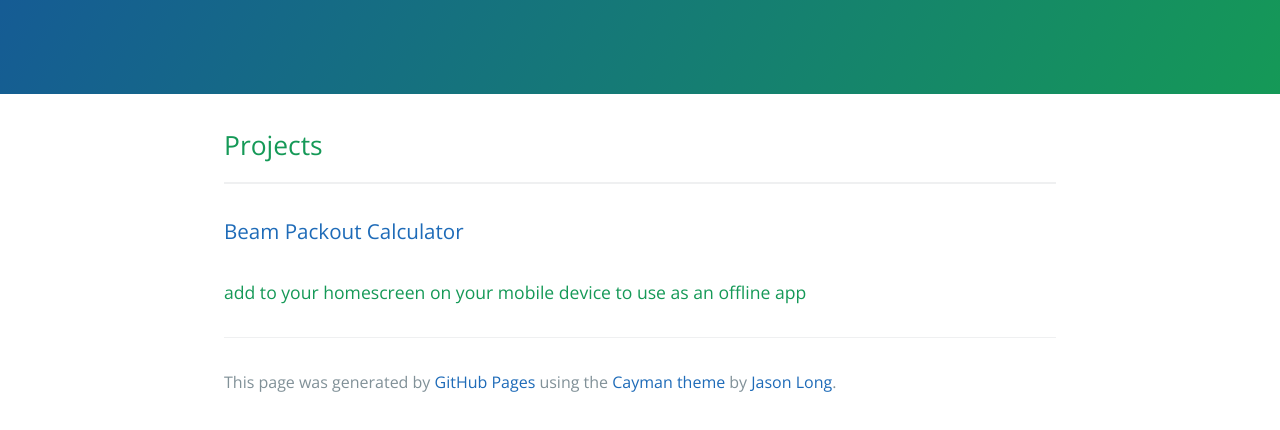
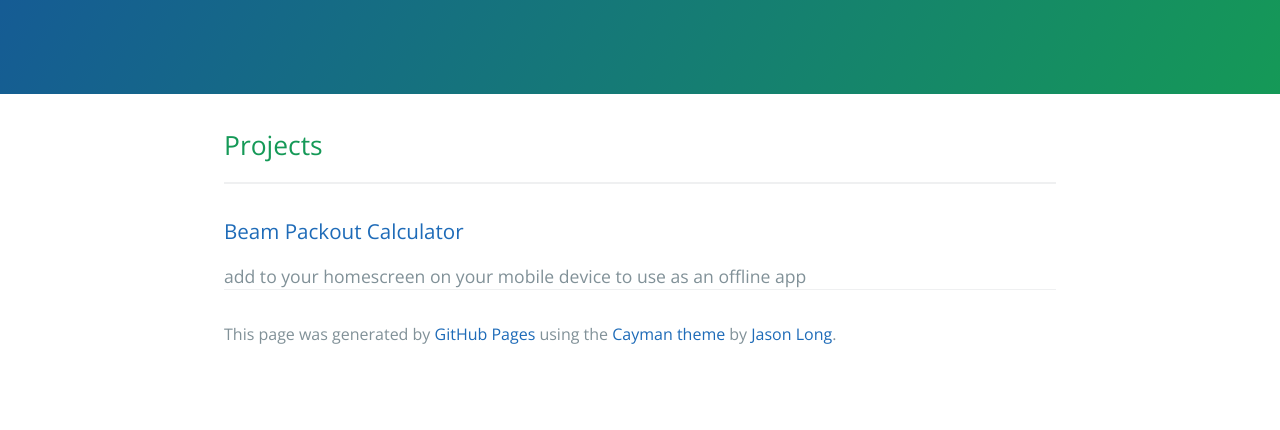
Before and after one commit to BlindLemonLipschitz/BlindLemonLipschitz.github.io, a plain HTML site: page index.html in a window 1280 px wide. Shown: the part 176-606 px from the top of the page. Drawn offline with nearby package versions, Linux system fonts and the light colour scheme.

Commit message:
Update index.html

```diff
--- a/index.html
+++ b/index.html
@@ -24,7 +24,7 @@
 <h3>
 <a id="beam-packout-calculator" class="anchor" href="#beam-packout-calculator" aria-hidden="true"><span class="octicon octicon-link"></span></a><a href="beam-js">Beam Packout Calculator</a>
 </h3>
-<h4>add to your homescreen on your mobile device to use as an offline app</h4>
+<span class="site-footer-credits">add to your homescreen on your mobile device to use as an offline app<span class="site-footer-credits">
       <footer class="site-footer">
 
         <span class="site-footer-credits">This page was generated by <a href="https://pages.github.com">GitHub Pages</a> using the <a href="https://github.com/jasonlong/cayman-theme">Cayman theme</a> by <a href="https://twitter.com/jasonlong">Jason Long</a>.</span>
```
